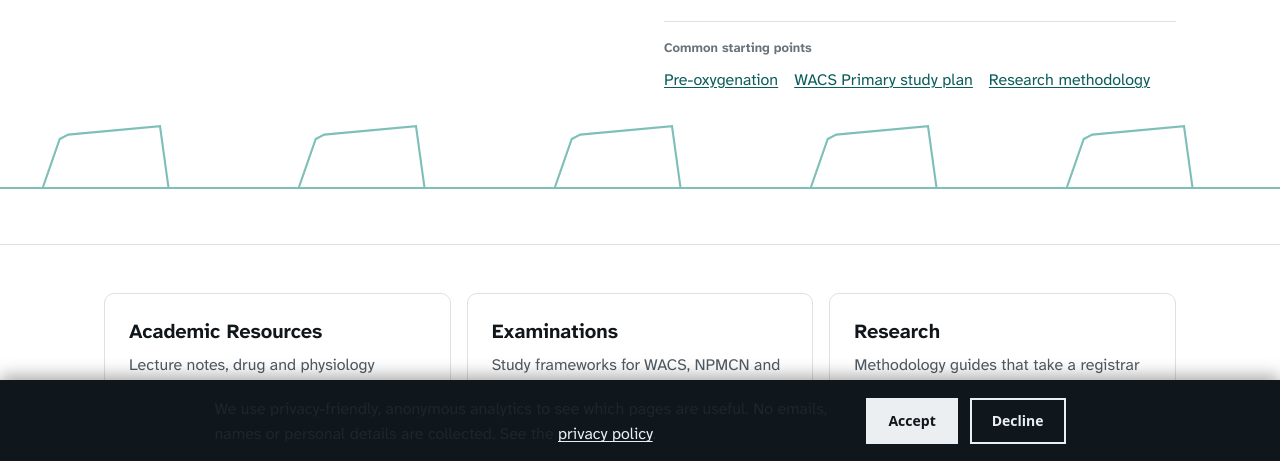
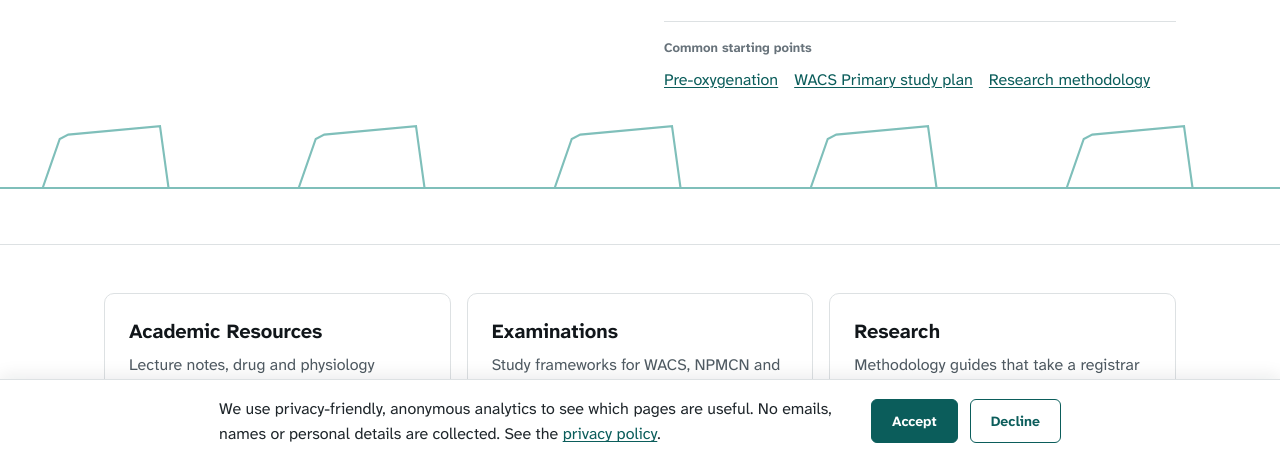
Before and after one commit to RolandDecker/anaesthesia-ng, a plain HTML site: page overrides/index.html in a window 1280 px wide. Shown: the part 337-798 px from the top of the page. Drawn offline with Linux system fonts and the light colour scheme; files that its build step writes are made by us from their sources.

Commit message:
Consent banner and footer wordmark on the new palette
- analytics.js consent banner restyled from tokens (light surface,
  teal actions) instead of the old dark theme
- footer wordmark .ng switch to white on the brand-900 footer
- stylesheet bump v6

```diff
--- a/assets/analytics.js
+++ b/assets/analytics.js
@@ -189,12 +189,12 @@
   }
 
   /* ---- consent banner (choice stored in localStorage) ---- */
-  var BANNER_CSS = "#ana-consent{position:fixed;left:0;right:0;bottom:0;z-index:9999;background:#0F161C;color:#EBEFF2;padding:16px 24px;font:400 14px/22px system-ui,sans-serif;display:flex;flex-wrap:wrap;gap:12px;align-items:center;justify-content:center;box-shadow:0 -4px 16px rgba(0,0,0,.35);margin:0}"
+  var BANNER_CSS = "#ana-consent{position:fixed;left:0;right:0;bottom:0;z-index:9999;background:var(--bg,#fff);color:var(--text,#1F262B);border-top:1px solid var(--border,#DDE1E3);box-shadow:0 -4px 16px rgba(17,22,26,.08);padding:16px 24px;font:400 14px/22px var(--font-sans,system-ui),sans-serif;display:flex;flex-wrap:wrap;gap:12px;align-items:center;justify-content:center;margin:0}"
     + "#ana-consent p{margin:0;max-width:640px}"
-    + "#ana-consent a{color:#EBEFF2;text-decoration:underline}"
-    + "#ana-consent button{font:600 14px/22px system-ui,sans-serif;padding:10px 20px;border:2px solid #EBEFF2;border-radius:0;cursor:pointer}"
-    + "#ana-consent .ana-accept{background:#EBEFF2;color:#0F161C}"
-    + "#ana-consent .ana-decline{background:transparent;color:#EBEFF2}";
+    + "#ana-consent a{color:var(--action,#0B5D5B);text-decoration:underline}"
+    + "#ana-consent button{font:700 14px/22px var(--font-sans,system-ui),sans-serif;padding:10px 20px;border:1px solid var(--action,#0B5D5B);border-radius:6px;cursor:pointer}"
+    + "#ana-consent .ana-accept{background:var(--action,#0B5D5B);color:var(--n-0,#fff)}"
+    + "#ana-consent .ana-decline{background:transparent;color:var(--action,#0B5D5B)}";
 
   function wireBanner() {
     if (readConsent()) { return; }
--- a/assets/style.css
+++ b/assets/style.css
@@ -486,6 +486,7 @@ form label > textarea { min-height: 11rem; }
 }
 .site-footer a:hover { color: var(--brand-100); }
 .site-footer :focus-visible { outline-color: var(--n-0); }
+.site-footer .wordmark span { color: var(--n-0); }
 .footer-grid {
   display: grid;
   gap: var(--space-8);
```
